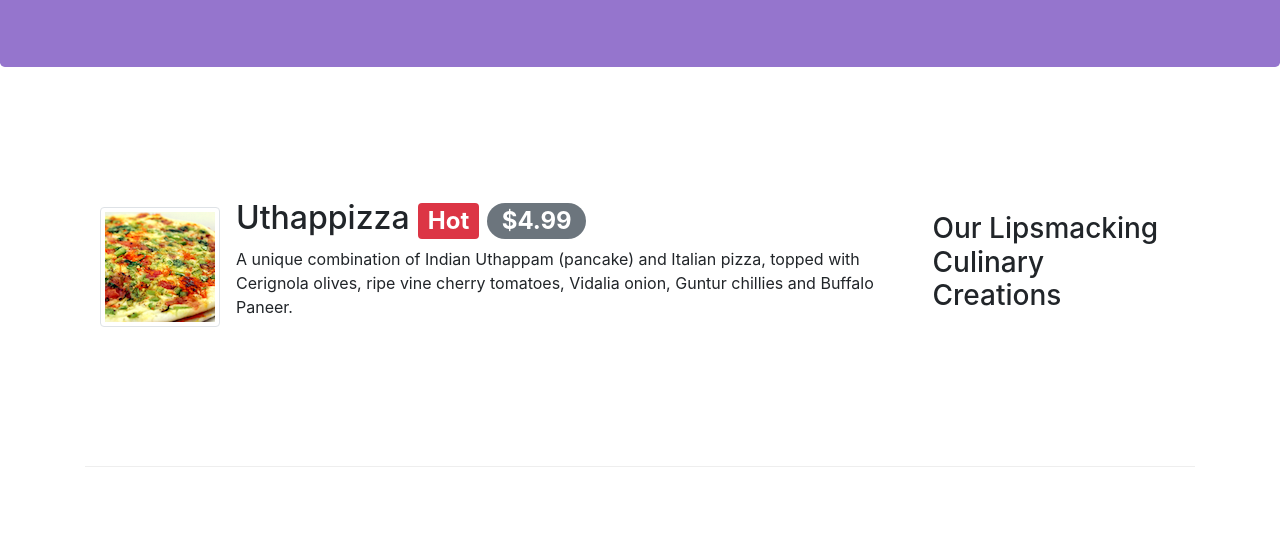
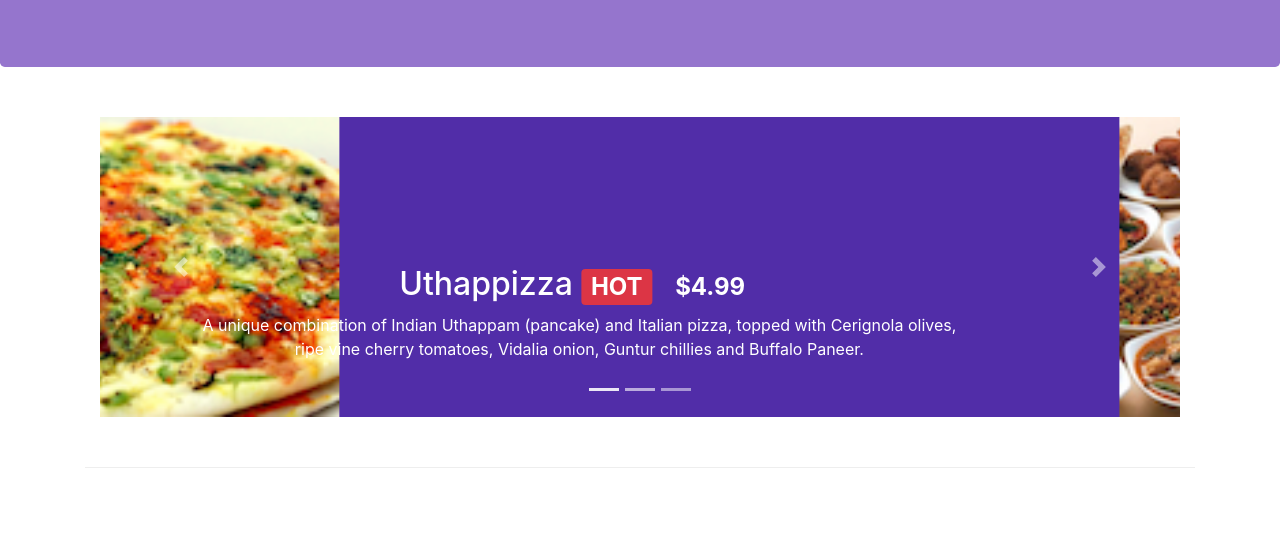
Before and after one commit to memoelgammal/FullstackWebdeveloperCoursera, a website: page index.html in a window 1280 px wide. Shown: the part 243-800 px from the top of the page. Drawn offline with nearby package versions, Linux system fonts and the light colour scheme.

Commit message:
doing a carousel

```diff
--- a/css/styles.css
+++ b/css/styles.css
@@ -46,3 +46,18 @@ body{
     border-bottom-left-radius: 5px;
     padding: 10px;
 }
+
+.carousel{
+    background-color: #512DA8;
+}
+
+.carousel-item{
+    height: 300px;
+}
+
+.carousel-item img{
+    position: absolute;
+    top: 0;
+    left: 0;
+    min-height: 300px;
+}
--- a/index.html
+++ b/index.html
@@ -96,6 +96,48 @@
         <!-- end jumbotroon -->
 
         <div class="container">
+            <!-- carousel -->
+            <div class="row row-content">
+                <div class="col">
+                    <div id="mycarousel" class="carousel slide" data-ride="carousel">
+                        <div class="carousel-inner" role="listbox">
+                            <div class="carousel-item active">
+                                <img src="img/uthappizza.png" alt="Uthappizza" class="d-block img-fluid">
+                                <div class="carousel-caption d-none d-md-block">
+                                    <h2>Uthappizza <span class="badge badge-danger">HOT</span> <span class="badge badge-pill badge-default">$4.99</span></h2>
+                                    <p>A unique combination of Indian Uthappam (pancake) and Italian pizza, topped with Cerignola olives, ripe vine cherry tomatoes, Vidalia onion, Guntur chillies and Buffalo Paneer.</p>
+                                </div>
+                            </div>
+                            <div class="carousel-item">
+                                <img src="img/buffet.png" alt="buffet" class="d-block img-fluid">
+                                <div class="carousel-caption d-non d-md-block">
+                                    <h2>Weekend Grand Buffet <span class="badge badge-danger">NEW</span></h2>
+                                    <p>Featuring mouthwatering combinations with a choice of five different salads, six enticing appetizers, six main entrees and five choicest desserts. Free flowing bubbly and soft drinks. All for just $19.99 per person </p>
+                                </div>
+                            </div>
+                            <div class="carousel-item">
+                                <img src="img/alberto.png" alt="alberto" class="d-block img-fluid">
+                                <div class="carousel-caption d-non d-md-block">
+                                    <h2>Alberto Somayya</h2>
+                                    <h4>Executive Chef</h4>
+                                    <p>Award winning three-star Michelin chef with wide International experience having worked closely with whos-who in the culinary world, he specializes in creating mouthwatering Indo-Italian fusion experiences. </p>
+                                </div>
+                            </div>
+                        </div>
+                        <ol class="carousel-indicators">
+                            <li data-target="#mycarousel" data-slide-to="0" class="active"></li>
+                            <li data-target="#mycarousel" data-slide-to="1"></li>
+                            <li data-target="#mycarousel" data-slide-to="2"></li>
+                        </ol>
+                        <a class="carousel-control-prev" href="#mycarousel" role="button" data-slide="prev">
+                            <span class="carousel-control-prev-icon"></span>
+                        </a>
+                        <a class="carousel-control-next" href="#mycarousel" role="button" data-slide="next">
+                            <span class="carousel-control-next-icon"></span>
+                        </a>
+                    </div>
+                </div>
+            </div>
 
             <div class="row row-content align-items-center">
                 <div class="col-12 col-sm-4 order-sm-last col-md-3">
```
